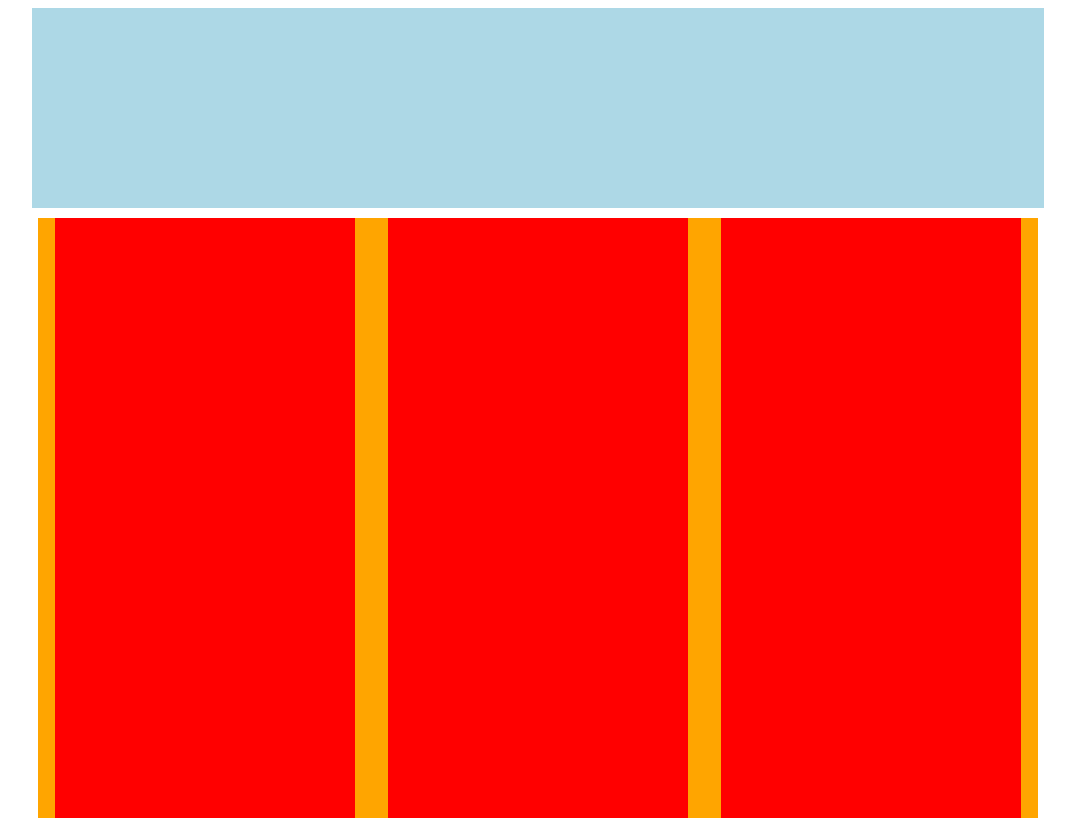
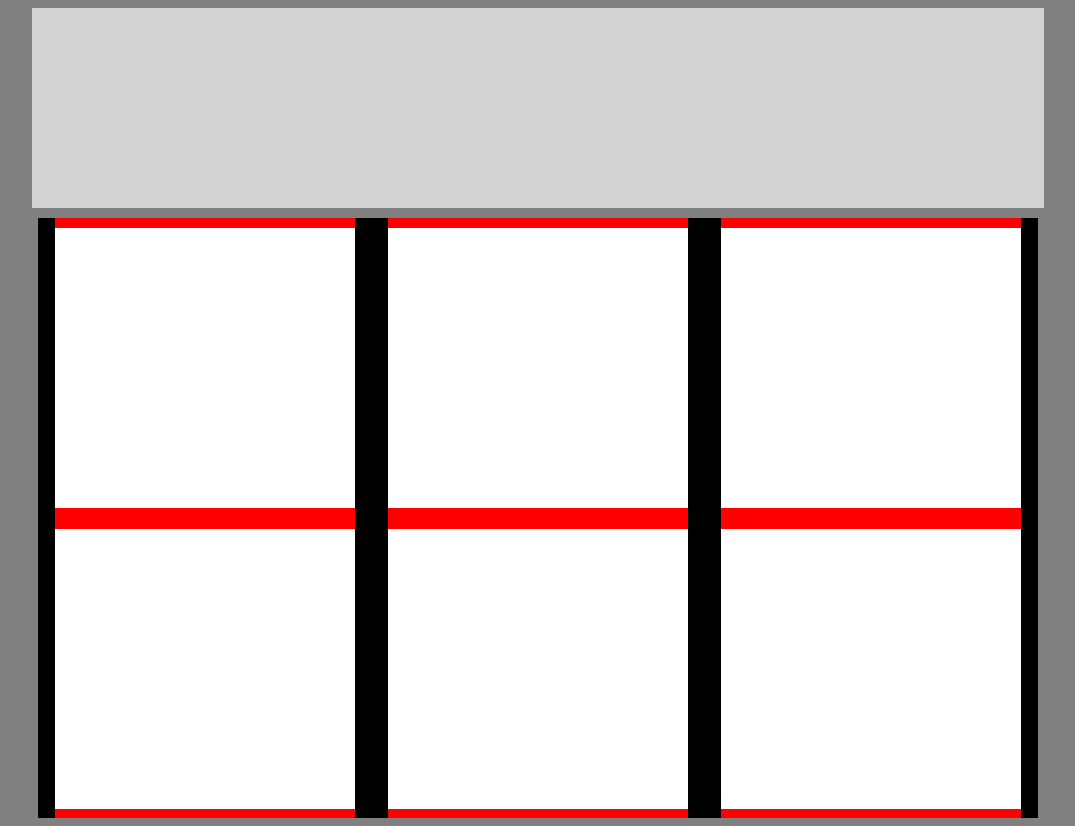
Before and after one commit to Deacon405/newstemp, a plain HTML site: page index.html in a window 1280 px wide. Shown: the whole page, without its empty margins (102-1177 px from the left). Drawn offline with Linux system fonts and the light colour scheme.

Commit message:
Column content

```diff
--- a/index.html
+++ b/index.html
@@ -6,16 +6,40 @@
     <link rel="stylesheet" href="resources\css\styles.css">
   </head>
   <body>
+
+<!--header-->
 <div class="header">
 </div>
 
+<!--Article-->
 <div class="content">
+
+<!--Column1-->
   <div class="column">
+    <div class="story">
+     </div>
+       <div style='padding-top: 1px'></div>
+      <div class="story">
+       </div>
     </div>
+
+<!--Column2-->
      <div class="column">
+       <div class="story">
+        </div>
+        <div style='padding-top: 1px'></div>
+         <div class="story">
+          </div>
       </div>
+
+<!--Column3-->
        <div class="column">
-         </div>
+         <div class="story">
+          </div>
+            <div style='padding-top: 1px'></div>
+           <div class="story">
+            </div>
+        </div
 </div>
 
 
--- a/resources/css/styles.css
+++ b/resources/css/styles.css
@@ -1,12 +1,12 @@
 .header {
-  background-color: lightblue;
+  background-color: lightgrey;
   height: 200px;
   width: 80%;
   margin: 0 auto;
 }
 
 .content {
-  background-color: orange;
+  background-color: black;
   height: 600px;
   width: 1000px;
   margin: 0 auto;
@@ -20,3 +20,15 @@
   float: left;
   margin: 0px 16.6px;
 }
+
+.story {
+  background-color: white;
+  width: 300px;
+  height: 280px;
+  margin-top: 10px;
+  margin-bottom: 10px;
+}
+
+body {
+  background-color: grey;
+}
```
